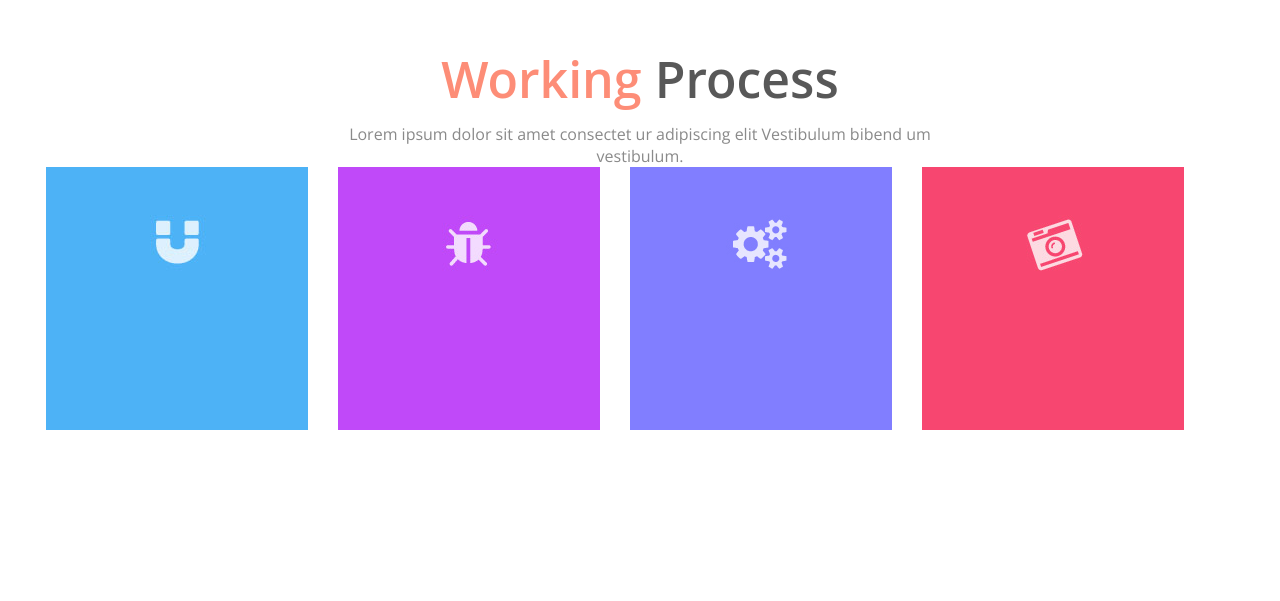
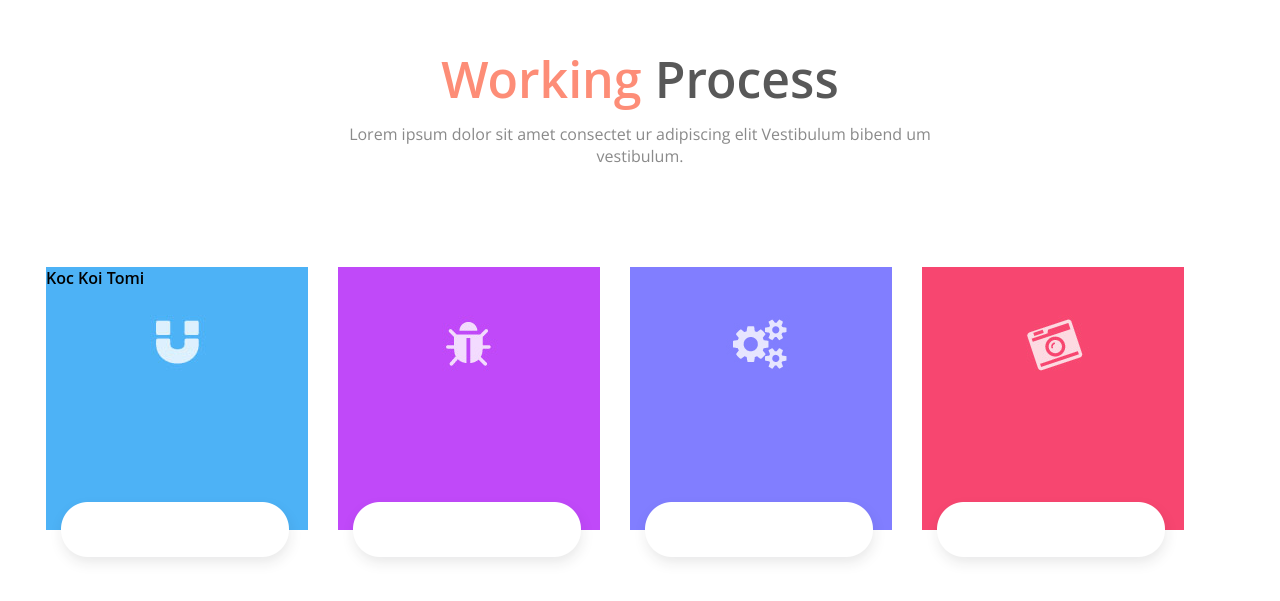
Before and after one commit to AmetJunior/Smart1, a plain HTML site: page index.html in a window 1280 px wide. Shown: the part 1015-1616 px from the top of the page. Drawn offline with nearby package versions, Linux system fonts and the light colour scheme; a web font is replaced by a local one.

Commit message:
криаой контейнер

```diff
--- a/index.html
+++ b/index.html
@@ -34,18 +34,25 @@
             </div>
             <div class="work_icon">
                 <div class="block__icon">
-                    <img src="img/back/back1.jpg">
+                    <span class="text_square">Koc Koi Tomi</span>
+                    <img class="rounded" src="/img/iocn/Rounded1.png">
+                    <img class="square_icon"src="img/back/back1.jpg">
+
+
                 </div>
 
                 <div class="block__icon">
+                    <img class="rounded" src="/img/iocn/Rounded1.png">
                     <img src="img/back/back2.jpg">
                 </div>
 
                 <div class="block__icon">
+                    <img class="rounded" src="/img/iocn/Rounded1.png">
                     <img src="img/back/back3.jpg">
                 </div>
 
                 <div class="block__icon">
+                    <img class="rounded" src="/img/iocn/Rounded1.png">
                     <img src="img/back/back4.jpg">
                 </div>
             </div>
--- a/style.css
+++ b/style.css
@@ -1,5 +1,6 @@
 .body {
     font-family: 'Open Sans', sans-serif;
+    font-family: 'Open Sans Semibold', arial;
 }
 
 .container {
@@ -53,8 +54,6 @@
 
 
 .intro__subtitle {
-
-
     font-family: 'Open Sans Semibold', arial;
     font-weight: 500;
     text-align: center;
@@ -85,6 +84,7 @@
     justify-content: center;
     position: relative;
     margin-top: 920px;
+
     width: 100%;
 
     height: 770px;
@@ -93,8 +93,10 @@
 .block__working {
     margin-top: 140px;
     display: block;
+
     margin-left: auto;
     margin-right: auto;
+    margin-bottom: 100px;
     width: 770px;
 }
 
@@ -122,6 +124,7 @@
      font-size: 16px;
      font-family: 'Open Sans', sans-serif;
      margin-top: 10px;
+     margin-bottom: 20px;
 
 }
 
@@ -135,5 +138,26 @@
 }
 
 .block__icon {
+
+
     margin-right: 30px;
 }
+
+.rounded {
+    position: absolute;
+    padding-top: 230px;
+    margin-left: 5px
+}
+
+.square_icon {
+    font-family: 'Open Sans Semibold', arial;
+
+}
+
+.text_square {
+    position: absolute;
+    text-align: center;
+
+    font-family: 'Open Sans Semibold', arial;
+
+}
```
Also changed, not shown: img/iocn/Rounded1.png (added).
